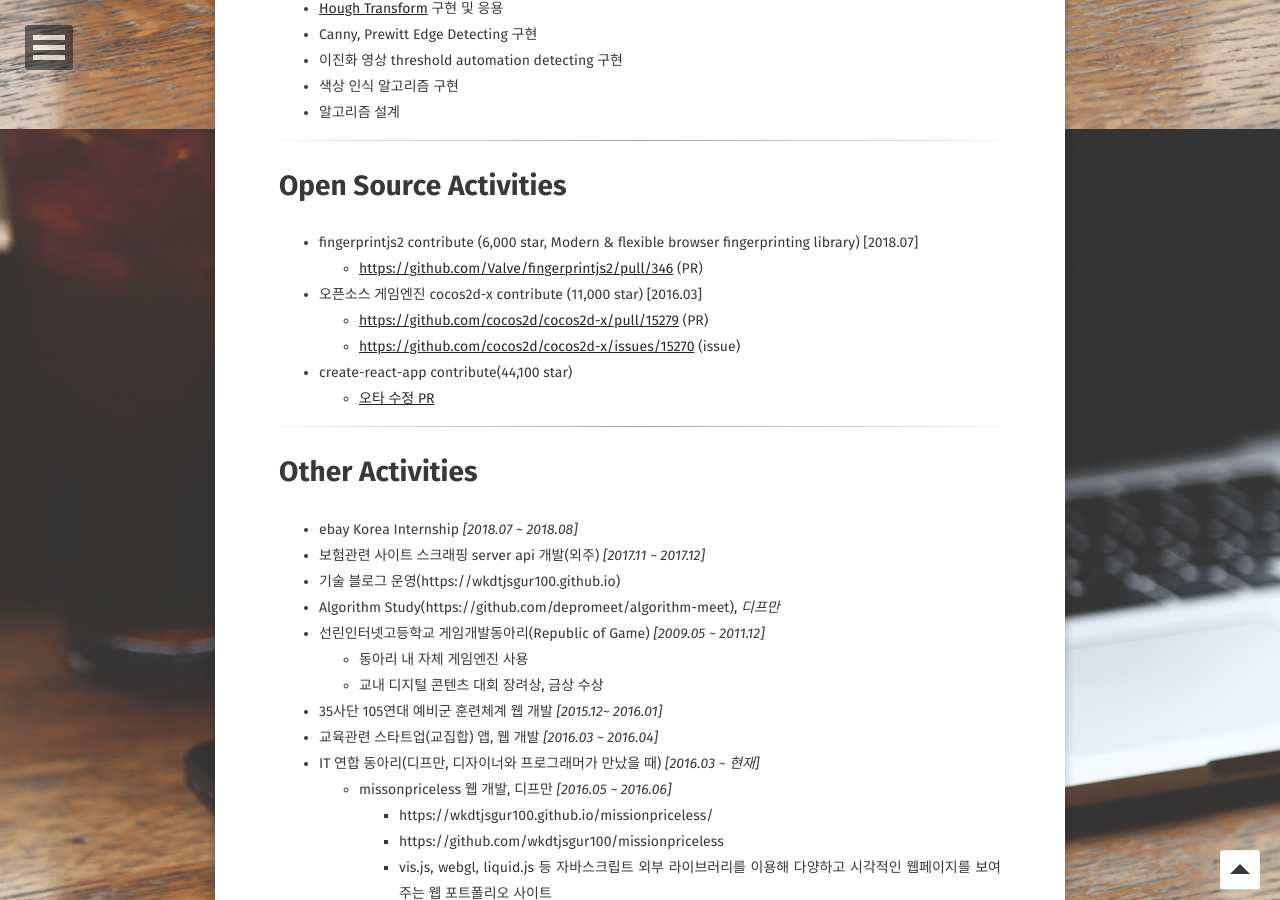
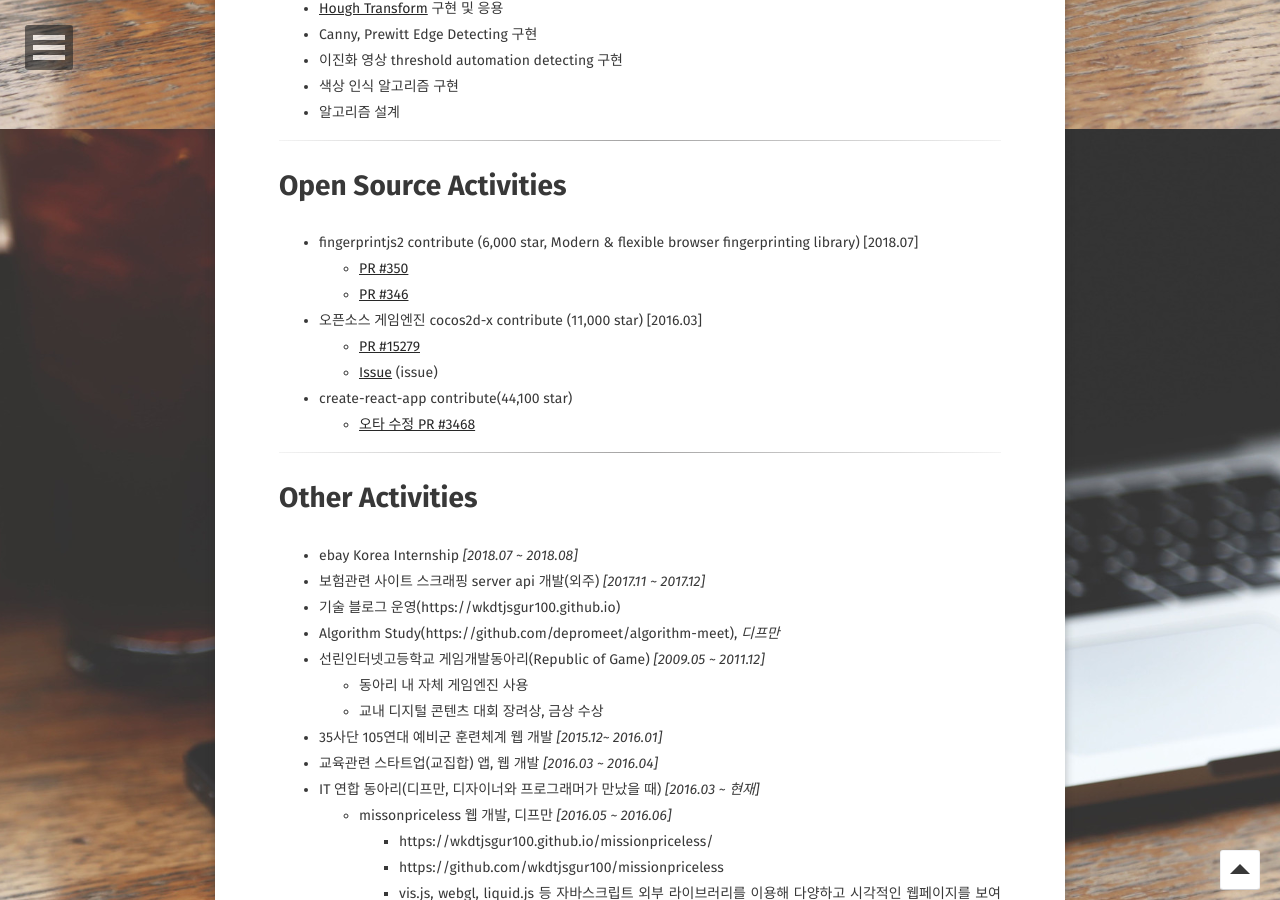
Before and after one commit to wkdtjsgur100/wkdtjsgur100.github.io, a Jekyll site: the page built from about/index.md, in a window 1280 px wide and 900 px high, scrolled down 4371 px. Built offline with Jekyll 4.4.1, drawn with Linux system fonts in a browser that asks for light colours; some web fonts are replaced.

Commit message:
Update index.md

```diff
--- a/about/index.md
+++ b/about/index.md
@@ -164,14 +164,15 @@ KAIST SOC Robot War(http://www.socrobotwar.org/) 대회에서
 # Open Source Activities
 
 - fingerprintjs2 contribute (6,000 star, Modern & flexible browser fingerprinting library) [2018.07]
-    - [https://github.com/Valve/fingerprintjs2/pull/346](https://github.com/Valve/fingerprintjs2/pull/346) (PR)
+    - [PR #350](https://github.com/Valve/fingerprintjs2/pull/350)
+    - [PR #346](https://github.com/Valve/fingerprintjs2/pull/346)
 
 - 오픈소스 게임엔진 cocos2d-x contribute (11,000 star) [2016.03]
-    - [https://github.com/cocos2d/cocos2d-x/pull/15279](https://github.com/cocos2d/cocos2d-x/pull/15279) (PR)
-    - [https://github.com/cocos2d/cocos2d-x/issues/15270](https://github.com/cocos2d/cocos2d-x/issues/15270) (issue)
+    - [PR #15279](https://github.com/cocos2d/cocos2d-x/pull/15279)
+    - [Issue](https://github.com/cocos2d/cocos2d-x/issues/15270) (issue)
 
 - create-react-app contribute(44,100 star)
-    - [오타 수정 PR](https://github.com/facebook/create-react-app/pull/3468)
+    - [오타 수정 PR #3468](https://github.com/facebook/create-react-app/pull/3468)
 
 <hr>
 
```
